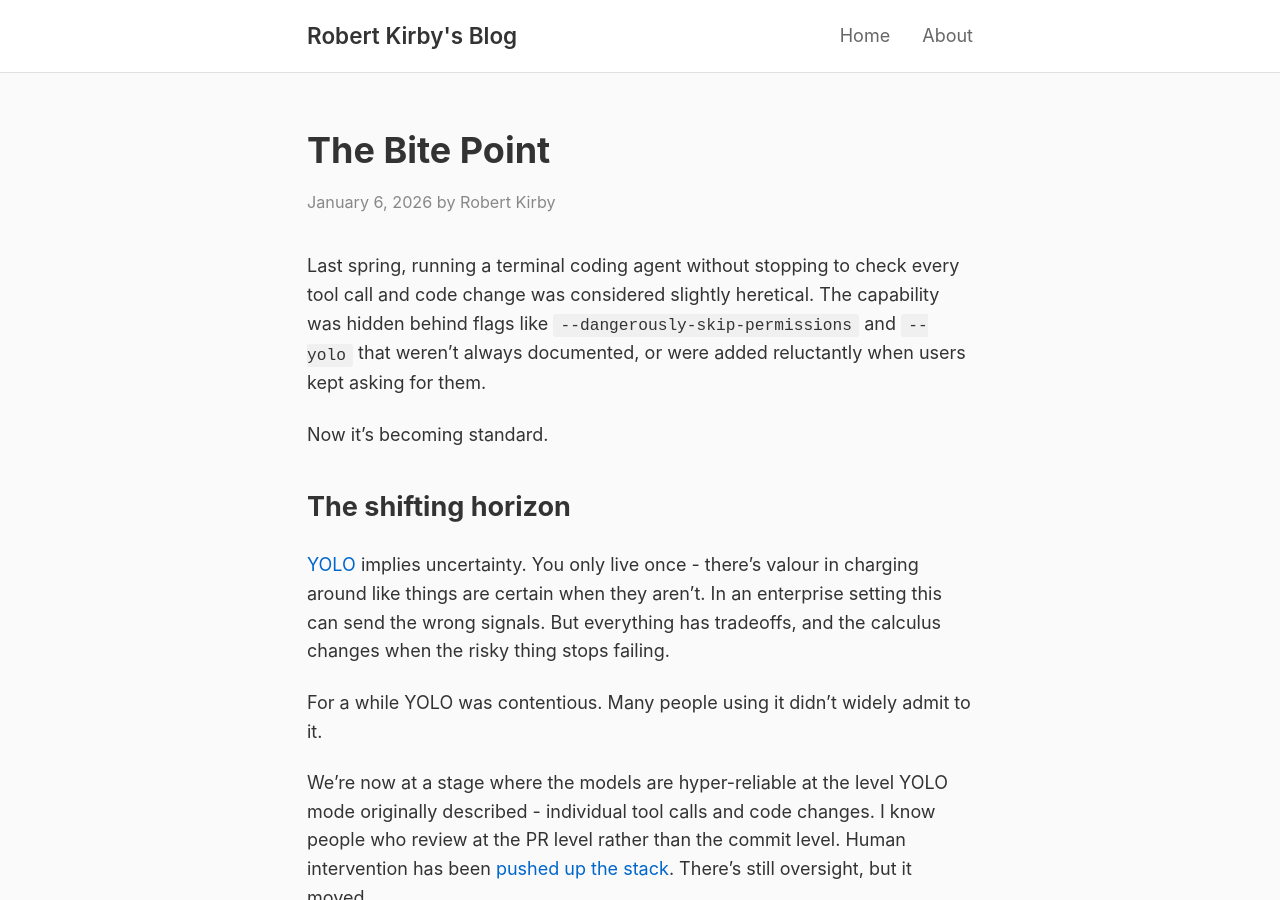
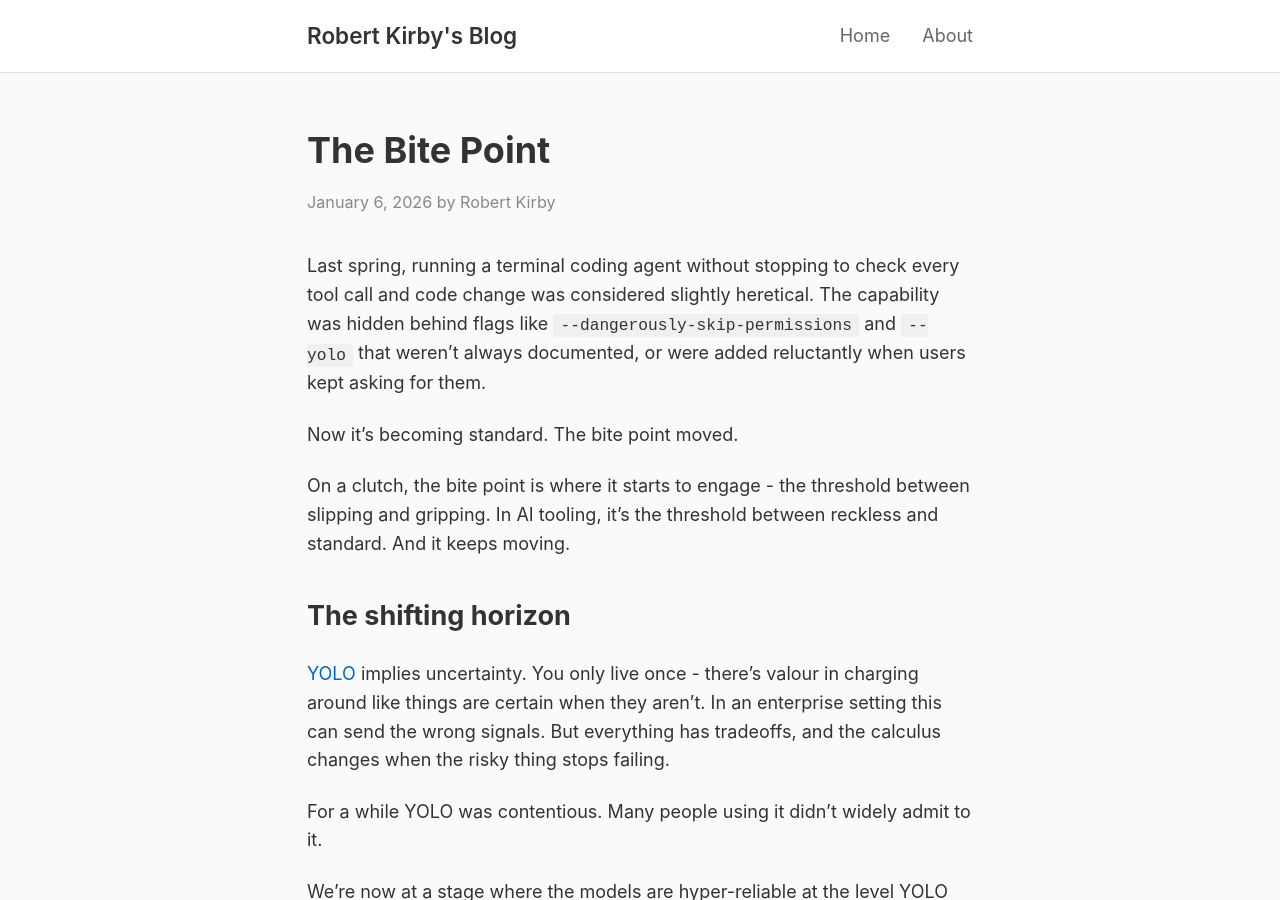
Before and after one commit to rob137/rob137.github.io, a Jekyll site: the page built from _posts/2026-01-06-the-bite-point.md, in a window 1280 px wide and 900 px high. Built offline with Jekyll 4.4.1, drawn with Linux system fonts in a browser that asks for light colours.

Commit message:
Explain bite point metaphor early
🤖 Generated with [Claude Code](https://claude.com/claude-code)

Co-Authored-By: Claude Opus 4.5 <noreply@anthropic.com>

```diff
--- a/_posts/2026-01-06-the-bite-point.md
+++ b/_posts/2026-01-06-the-bite-point.md
@@ -8,7 +8,9 @@ excerpt: "Chase whatever feels like YOLO right now. That's probably where to bui
 
 Last spring, running a terminal coding agent without stopping to check every tool call and code change was considered slightly heretical. The capability was hidden behind flags like `--dangerously-skip-permissions` and `--yolo` that weren't always documented, or were added reluctantly when users kept asking for them.
 
-Now it's becoming standard.
+Now it's becoming standard. The bite point moved.
+
+On a clutch, the bite point is where it starts to engage - the threshold between slipping and gripping. In AI tooling, it's the threshold between reckless and standard. And it keeps moving.
 
 ## The shifting horizon
 
```
